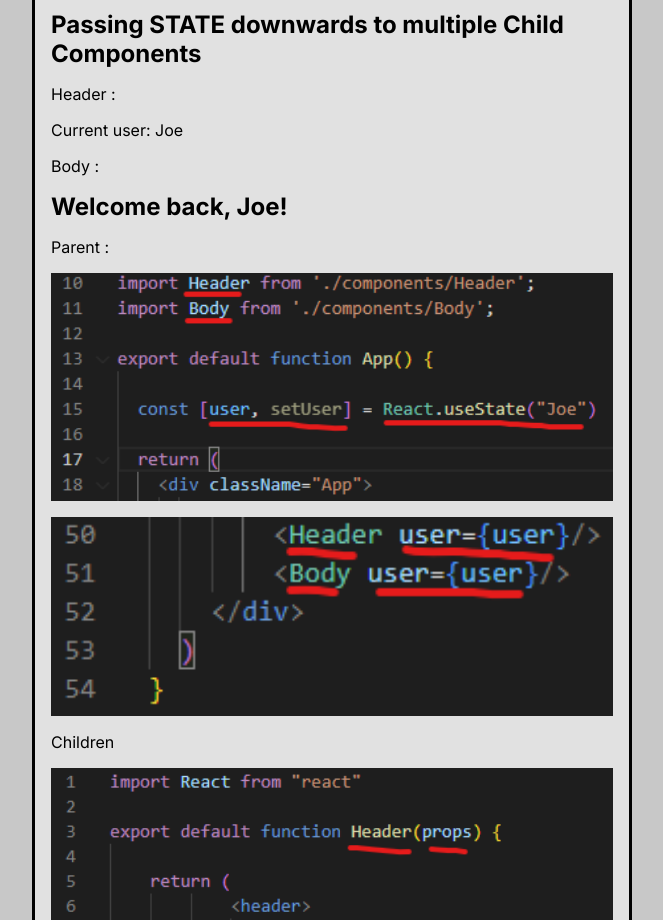
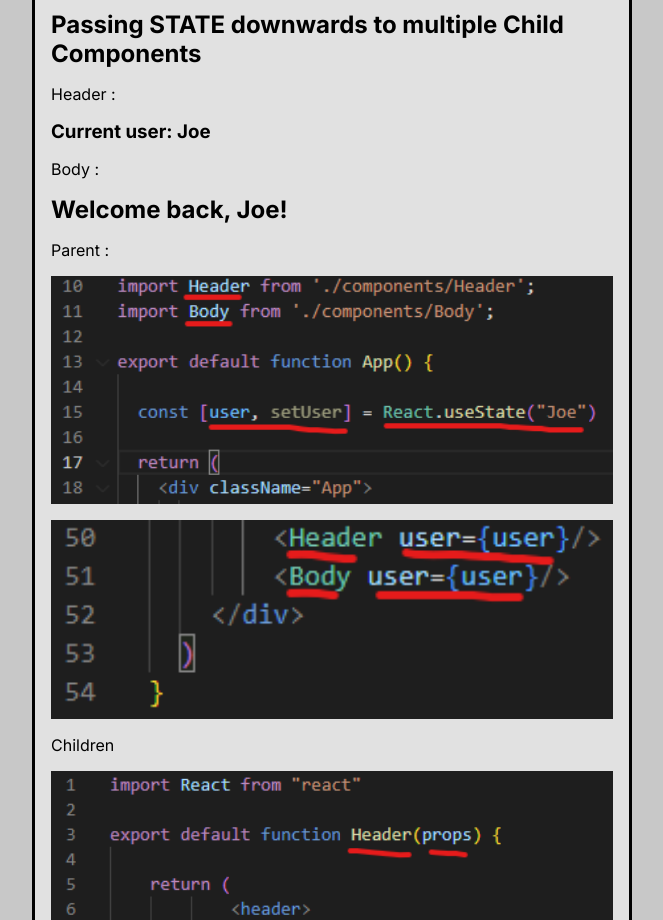
Before and after one commit to bazmurphy/react-project-09, a React (Vite) app: page / in a window 1280 px wide. Shown: the part 3600-4520 px from the top of the page, without its empty margins (308-971 px from the left). Built offline with nearby package versions, Linux system fonts and the light colour scheme.

Commit message:
minor styling change

```diff
--- a/src/components/Header.jsx
+++ b/src/components/Header.jsx
@@ -4,7 +4,7 @@ export default function Header(props) {
 
     return (
             <header>
-                <p>Current user: {props.user}</p>
+                <h3>Current user: {props.user}</h3>
             </header>
     )
 }
```
